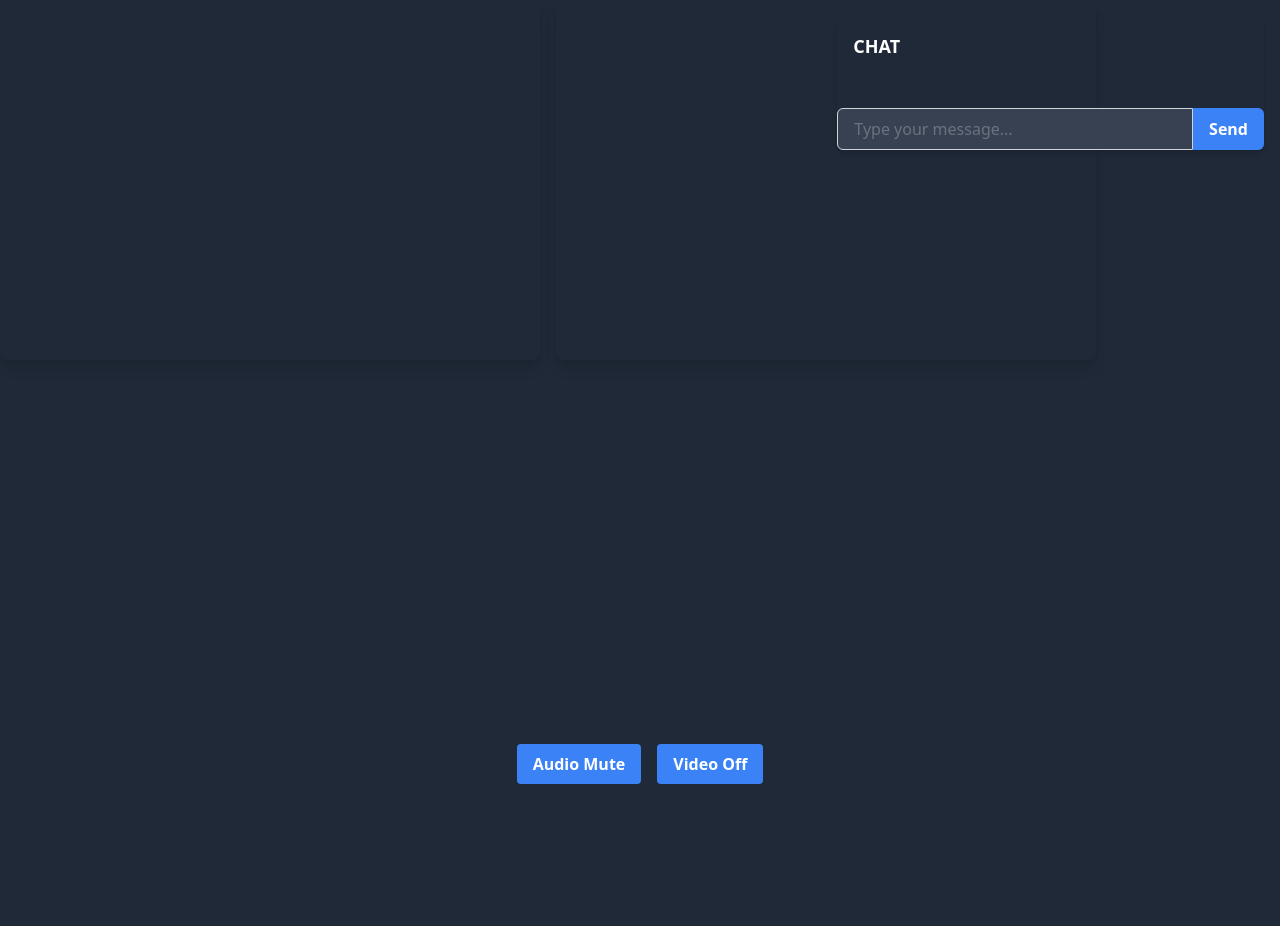
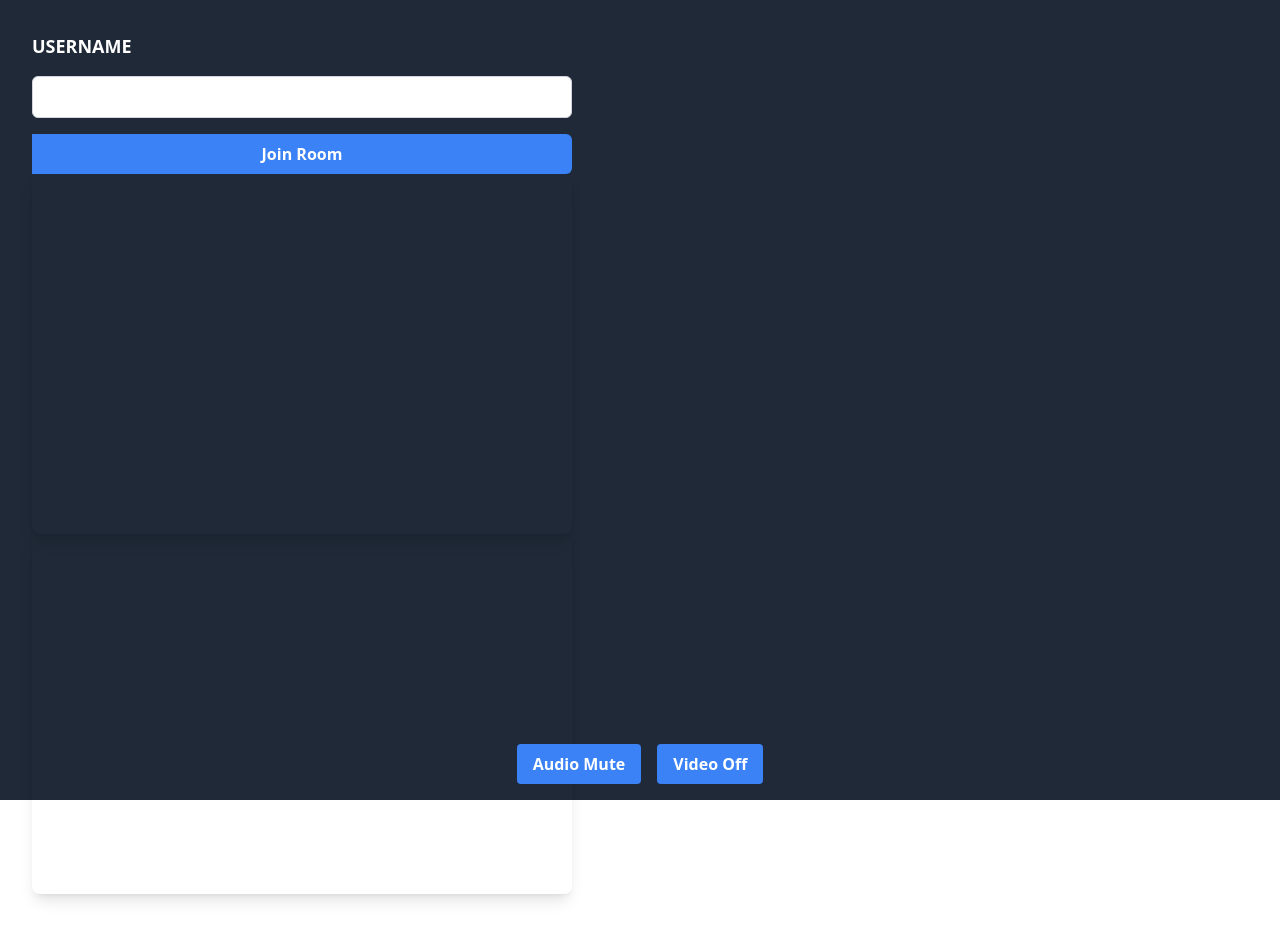
Before and after one commit to Vivekroy286/demochat, a Django app: page /meeting/ in a window 1280 px wide. Shown: the part 74-1000 px from the top of the page. Before the commit the page ends 858 px from the top, so only its background shows below. Run offline with Django 5.2, Linux system fonts and the light colour scheme; a user stored in the database is signed in; style sheets or scripts are compiled from the project's sources; some libraries are stand-ins or nearby versions.

Commit message:
update22meetingroom

```diff
--- a/vchat/base/templates/video.html
+++ b/vchat/base/templates/video.html
@@ -1,15 +1,12 @@
 {% load static tailwind_tags %}
-
 <!DOCTYPE html>
-
-
-
 <html>
 
 <head>
     <header class="bg-gray-900 text-white flex items-center justify-between py-4 px-6">
         <!-- Logo -->
         <div class="flex items-center">
+
             <img src="https://img.freepik.com/free-psd/3d-circle-with-vimeo-logo-isolated-transparent-background_125540-3734.jpg?t=st=1718780291~exp=1718783891~hmac=bda798db48a764b20f76eb053971a347221002f32f86f3e0523ac25f980f1eb2&w=740" alt="Logo" class="h-8 mr-2">
             <script src="https://cdn.tailwindcss.com"></script> {% tailwind_css %}
             <h1 class="text-lg font-semibold text-blue-700">Vchat</h1>
@@ -18,9 +15,7 @@
         <!-- Navigation -->
         <nav class="flex items-right">
             <ul class="flex space-x-6">
-
             </ul>
-
         </nav>
         <select class="border bg-gray-800 rounded px-4 py-2  focus:outline-none focus:border-blue-500">
             <option value="More">My Profile</option>
@@ -32,14 +27,10 @@
             <option value="">Support center</option>
             <!-- Add more languages as needed -->
         </select>
-
-
     </header>
 </head>
 
 <body>
-
-
     <div class="relative h-screen bg-gray-800 flex flex-col">
 
         <!-- Video Container -->
@@ -47,13 +38,13 @@
 
             <div class="grid grid-cols-2 gap-4">
                 <!-- Username Container -->
-                <div id="username-container" class="absolute top-1/2 left-1/2 transform -translate-x-1/2 -translate-y-1/2 bg-transparent p-8 hidden">
-                    <div class="flex flex-col items-center">
+                <div id="username-container" class="absolute items-center justify-center   bg-transparent p-8">
+                    <div class="flex flex-col ">
                         <h3 class="text-2xl font-semibold mb-4 text-lg text-white" id="label_username">USERNAME</h3>
-                        <input id="username-input" class="border border-gray-300 rounded-md px-4 py-2 focus:outline-none focus:border-blue-500 bg-white text-gray-800 mb-4">
+                        <input id="username" class="border border-gray-300 rounded-md px-4 py-2 focus:outline-none focus:border-blue-500 bg-white text-white mb-4">
                         <button id="btn-join" class="bg-blue-500 hover:bg-blue-600 text-white font-bold py-2 px-4 rounded-r-md">Join Room</button>
                     </div>
-                </div>
+
                     <div class="relative overflow-hidden rounded-lg shadow-lg" style="width: 540px; height: 360px;">
                         <video id="local-video" class="w-full h-full object-cover" autoplay playsinline></video>
                     </div>
@@ -67,6 +58,7 @@
 
 
             <!-- Chat Container -->
+            <!--
             <div id="chat" class="w-1/3 absolute top-0 right-0 m-4 z-10 bg-gray-800 bg-transparent rounded-lg shadow-md">
                 <h3 class="text-lg font-semibold text-white p-4">CHAT</h3>
                 <div id="messages" class="p-4">
@@ -77,7 +69,7 @@
                     <input id="msg" type="text" class="flex-1 border border-gray-300 rounded-l-md px-4 py-2 focus:outline-none focus:border-blue-500 bg-gray-700 text-white" placeholder="Type your message...">
                     <button id="btn-send-msg" class="bg-blue-500 hover:bg-blue-600 text-white font-bold py-2 px-4 rounded-r-md">Send</button>
                 </div>
-        </div>
+            </div> -->
 
             <!-- Audio and Video Controls -->
             <div class="absolute bottom-0 left-0 right-0 flex justify-center mb-4">
@@ -87,26 +79,7 @@
         </div>
     </div>
 
-
-
-
-
-
-
-
-
-
-
-
-
-
-
-
-
-
-
     <script type="text/javascript" src="{% static 'js/main.js' %}"></script>
-
     {% tailwind_css %}
 </body>
 
--- a/vchat/base/views.py
+++ b/vchat/base/views.py
@@ -48,6 +48,8 @@ def logout_view(request):
     logout(request)
     return redirect("/login")
 
+
+
 @login_required
 def join_room(request):
     if request.method == 'POST':
```
Lines whose indentation alone changed are shown as unchanged.
